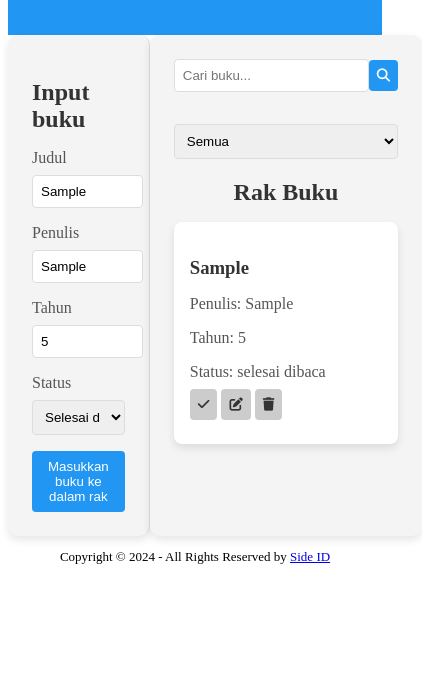
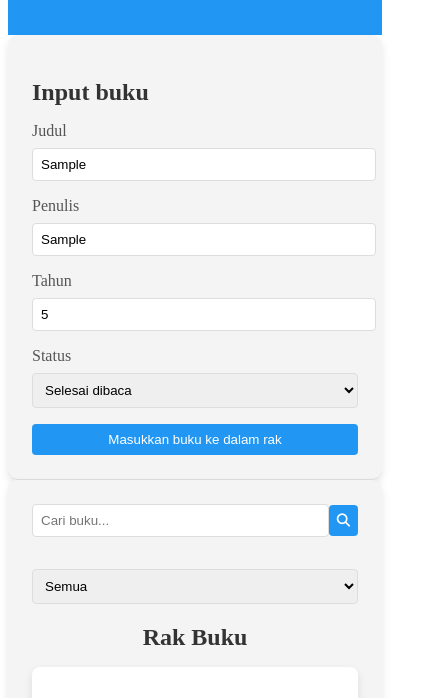
Before and after one commit to SideeID/Bookshelf-App, a plain HTML site: page index.html in a window 390 px wide. Both pictures are taken after typing "Sample", "Sample", "5" into the empty fields and a click on the button "Masukkan buku ke dalam rak". Shown: the part 85-783 px from the top of the page, 422 px wide, since content can reach past the window. Drawn offline with Linux system fonts and the light colour scheme.

Commit message:
Add responsive styles for mobile devices

```diff
--- a/assets/styles/style.css
+++ b/assets/styles/style.css
@@ -163,6 +163,8 @@ header {
   border-radius: 8px;
   box-shadow: 0 4px 8px rgba(0, 0, 0, 0.1);
   margin-top: 1rem;
+  margin-left: auto;
+  margin-right: auto;
 }
 
 .card-books:hover {
@@ -264,3 +266,28 @@ footer {
 .btn-bookshelf button i {
   pointer-events: none;
 }
+
+@media only screen and (max-width: 600px) {
+  .container {
+    flex-direction: column;
+  }
+
+  .input-section, .search-section {
+    flex: 1;
+    border-right: none;
+    border-bottom: 1px solid #ddd;
+  }
+
+  .card-books {
+    width: 90%;
+  }
+
+  .edit-popup {
+    width: 90%;
+    max-width: none;
+  }
+
+  .btn-container {
+    text-align: center;
+  }
+}
```
